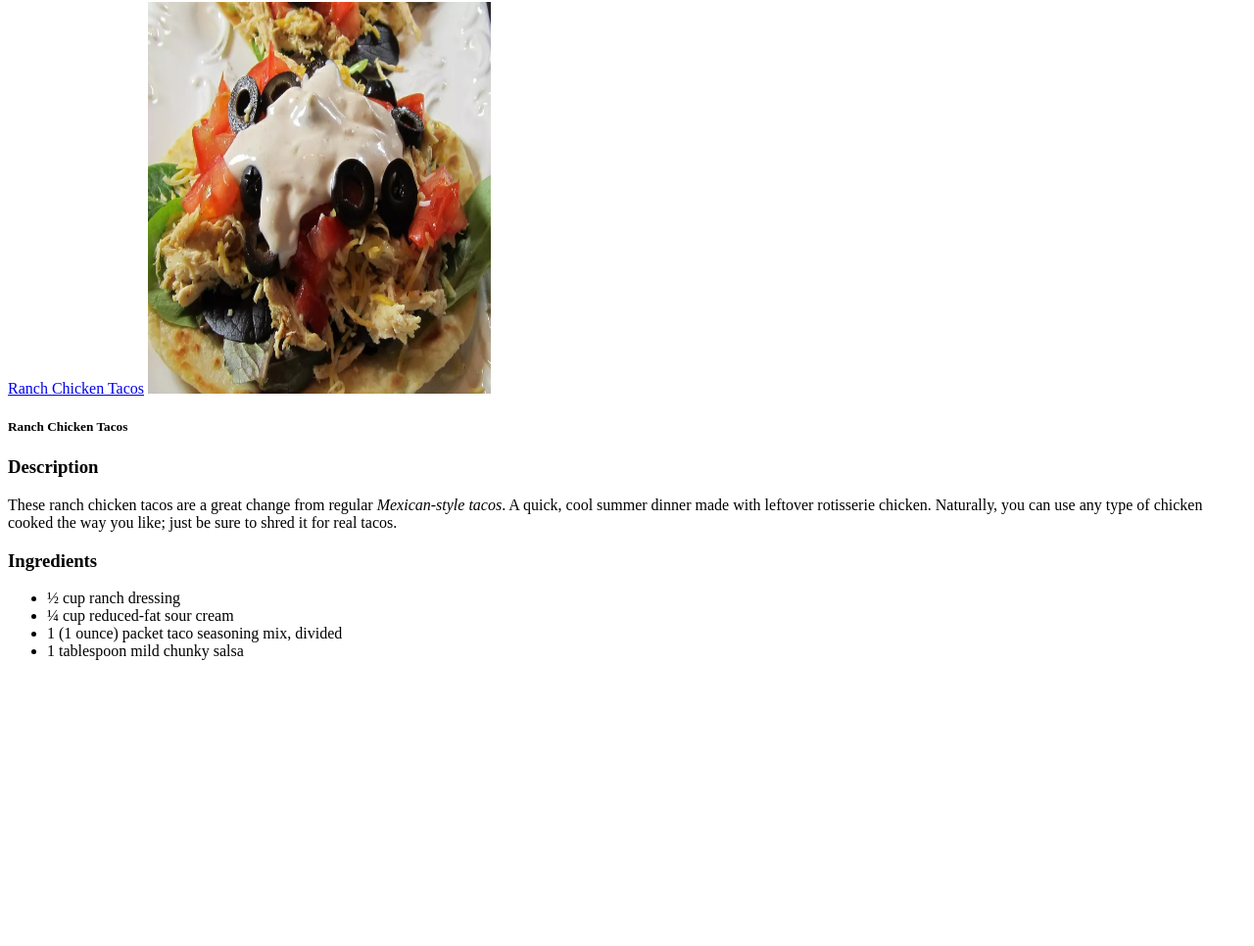
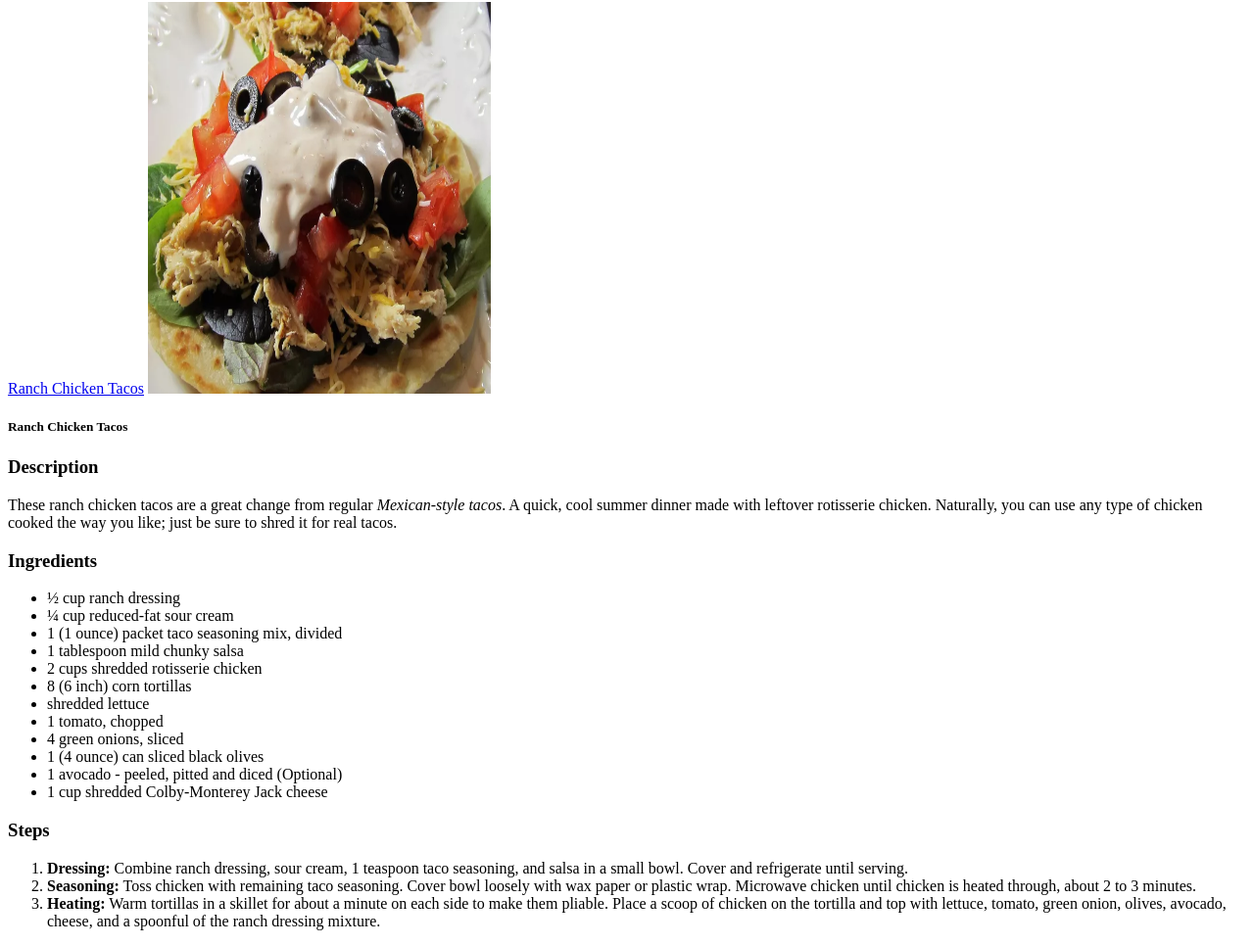
Before and after one commit to SivaJW17/odin-recipes, a plain HTML site: page recipes/tacos.html in a window 1280 px wide. Shown: the part 78-1044 px from the top of the page at 98% size. Before the commit the page ends 800 px from the top, so only its background shows below. Drawn offline with Linux system fonts and the light colour scheme.

Commit message:
feat: complete recipe tacos

```diff
--- a/recipes/tacos.html
+++ b/recipes/tacos.html
@@ -26,6 +26,22 @@
             <li>¼ cup reduced-fat sour cream</li>
             <li>1 (1 ounce) packet taco seasoning mix, divided</li>
             <li>1 tablespoon mild chunky salsa</li>
+            <li>2 cups shredded rotisserie chicken</li>
+            <li>8 (6 inch) corn tortillas</li>
+            <li>shredded lettuce</li>
+            <li>1 tomato, chopped</li>
+            <li>4 green onions, sliced</li>
+            <li>1 (4 ounce) can sliced black olives</li>
+            <li>1 avocado - peeled, pitted and diced (Optional)</li>
+            <li>1 cup shredded Colby-Monterey Jack cheese</li>
         </ul>
+
+        <h3>Steps</h3>
+        <ol>
+            <li><strong>Dressing:</strong> Combine ranch dressing, sour cream, 1 teaspoon taco seasoning, and salsa in a small bowl. Cover and refrigerate until serving.</li>
+            <li><strong>Seasoning:</strong> Toss chicken with remaining taco seasoning. Cover bowl loosely with wax paper or plastic wrap. Microwave chicken until chicken is heated through, about 2 to 3 minutes.</li>
+            <li><strong>Heating:</strong> Warm tortillas in a skillet for about a minute on each side to make them pliable. Place a scoop of chicken on the tortilla and top with lettuce, tomato, green onion, olives, avocado, cheese, and a spoonful of the ranch dressing mixture.</li>
+        </ol>
+
     </body>
  </html>
```
